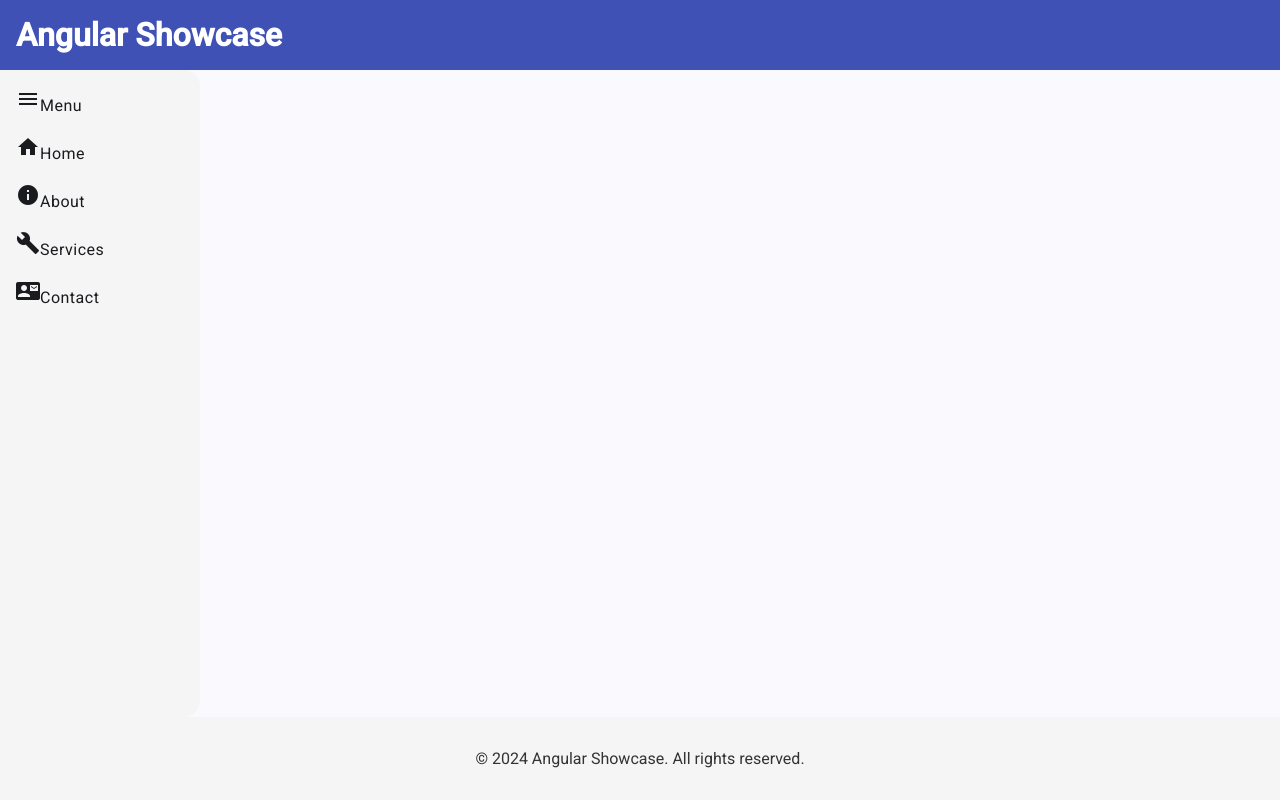
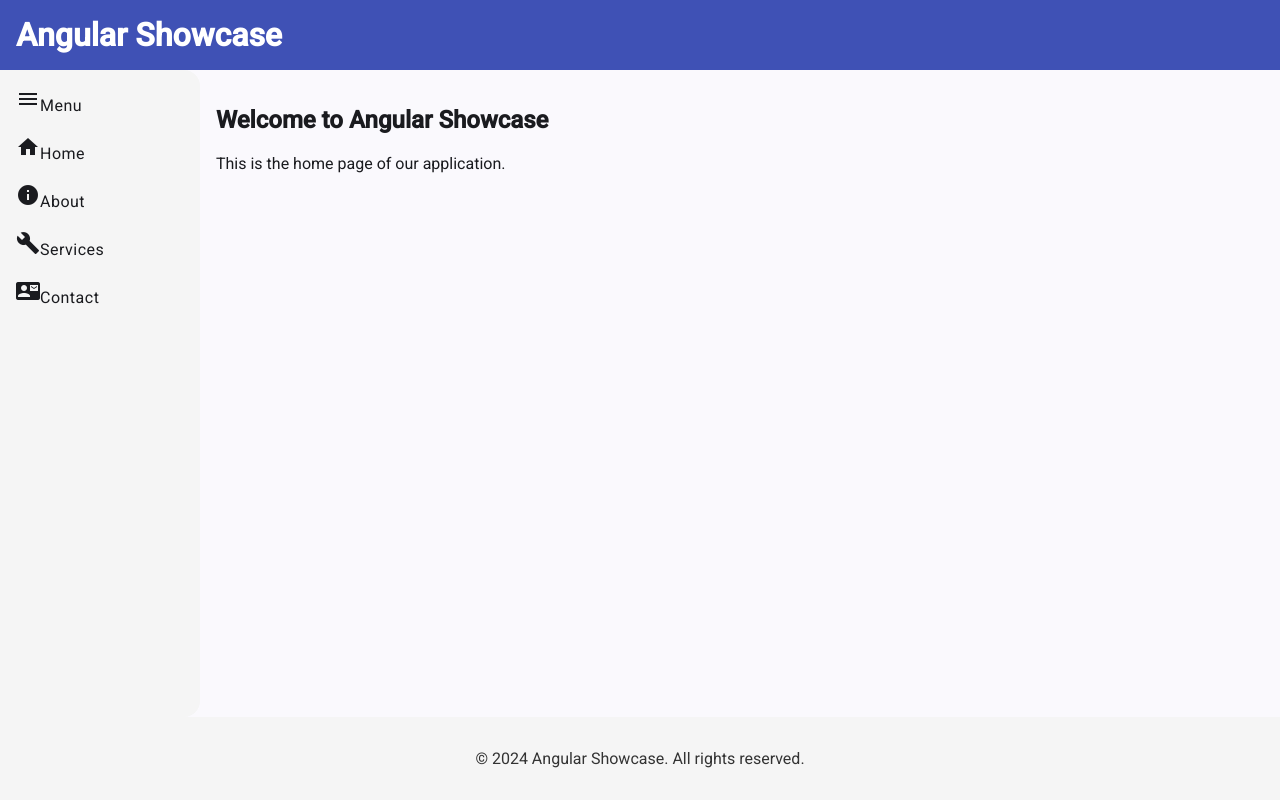
Before and after one commit to mwmrs/angular-showcase, an Angular app: page /home in a window 1280 px wide. Before the commit this address led to /. Built offline with nearby package versions, Linux system fonts and the light colour scheme.

Commit message:
add home page

```diff
--- a/src/app/app.routes.ts
+++ b/src/app/app.routes.ts
@@ -1,3 +1,8 @@
 import { Routes } from '@angular/router';
+import { HomePageComponent } from './home-page/home-page.component';
 
-export const routes: Routes = [];
+export const routes: Routes = [
+  { path: '', redirectTo: '/home', pathMatch: 'full' },
+  { path: 'home', component: HomePageComponent },
+  // Add other routes here as needed
+];
--- /dev/null
+++ b/src/app/home-page/home-page.component.html
@@ -0,0 +1,2 @@
+<h2>Welcome to Angular Showcase</h2>
+<p>This is the home page of our application.</p>
```
Also changed, not shown: src/app/home-page/home-page.component.ts (added, +12 -0 lines), src/app/home-page/home-page.component.scss (added), 1 other file (tests, documents, lock files or other folders).
